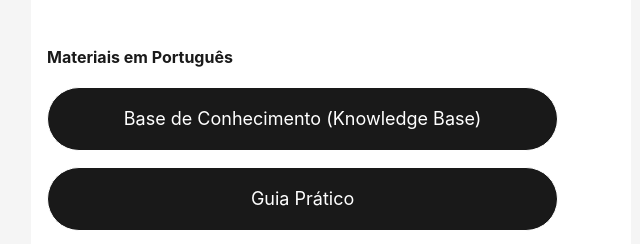
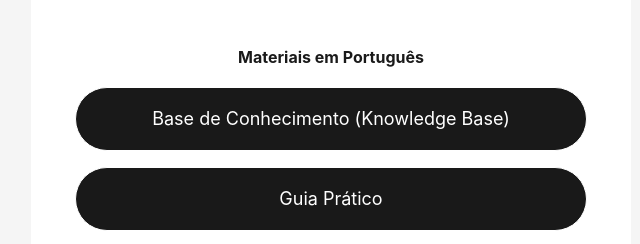
Before and after one commit to huaweicloud-latam/aprendahwc, a plain HTML site: page index.html in a window 1280 px wide. Shown: the part 502-746 px from the top of the page, without its empty margins (309-949 px from the left). Drawn offline with Linux system fonts and the light colour scheme.

Commit message:
Fix elements not being centered on viewport larger than 688px

```diff
--- a/css/style.css
+++ b/css/style.css
@@ -110,7 +110,7 @@ ul li{ margin-bottom: var(--spacing-xs); }
 /* ---------- Buttons / Icons ---------- */
 .button,
 button{
-  display:inline-flex;
+  display:flex;
   align-items:center;
   justify-content:center;
   width:100%;
@@ -131,6 +131,8 @@ button{
   overflow-wrap: anywhere;
   hyphens: auto;
   margin-bottom: 1rem;
+  margin-left: auto;
+  margin-right: auto;
   text-align:center;
   line-height:1.3;
   transition: filter .2s ease, transform .2s ease;
@@ -188,6 +190,7 @@ p.button-stack-divider{
   font-weight:bold;
   font-size:1rem;
   margin:2rem 0 1rem 0;
+  text-align: center;
 }
 
 /* ---------- Sections / Nav / Headings ---------- */
```
